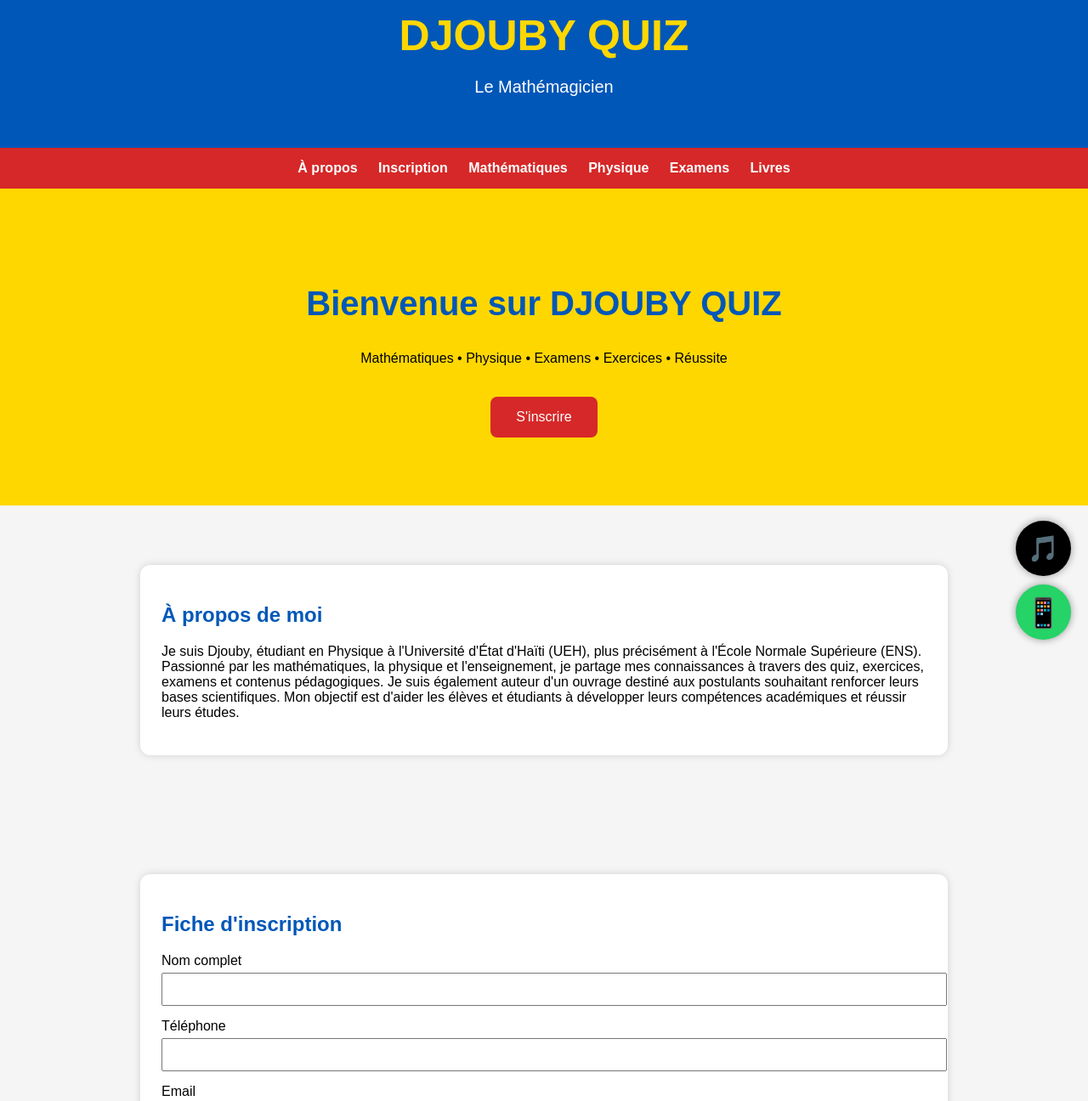
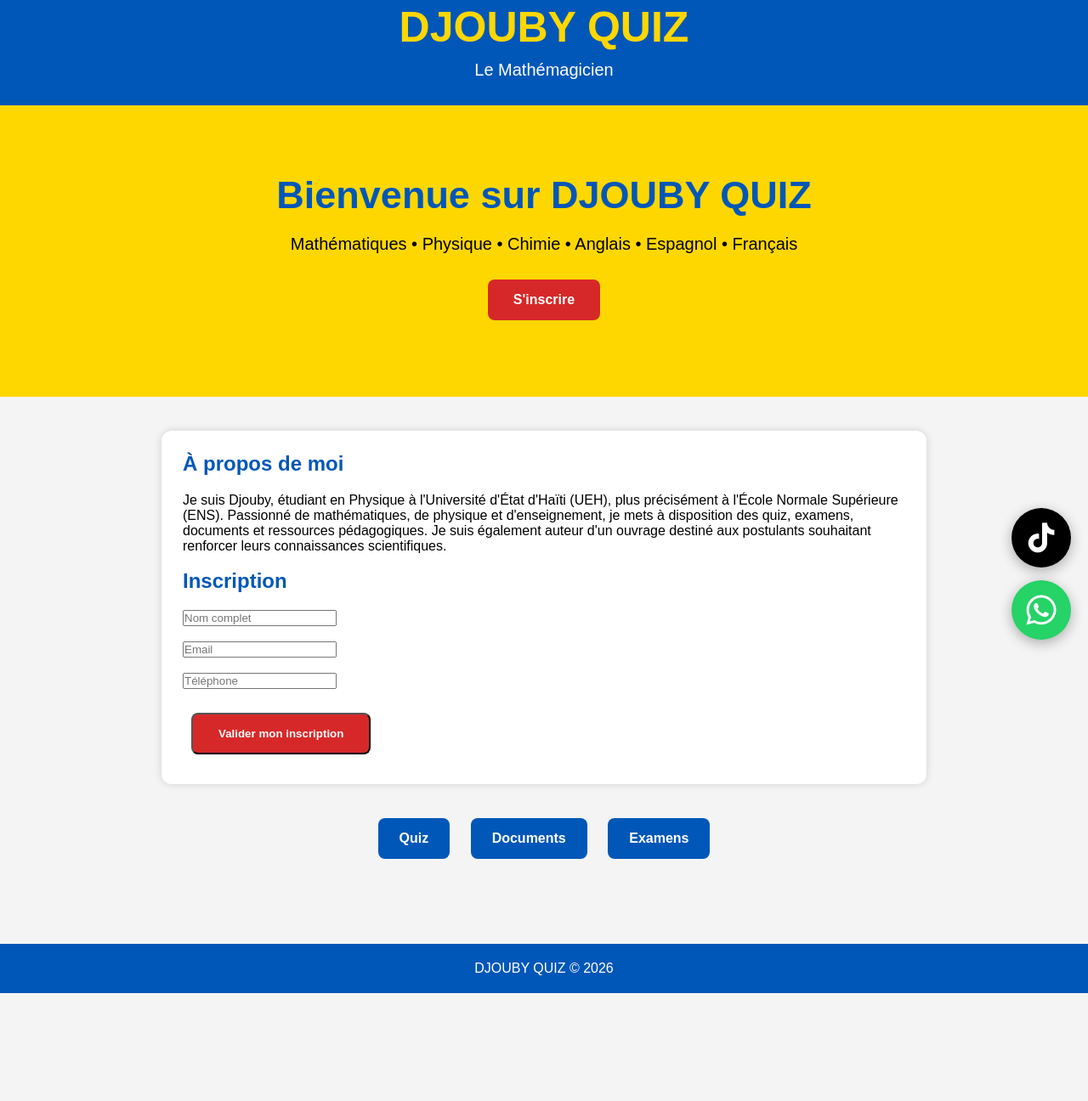
Before and after one commit to mdjouby509/djoubyquiz, a plain HTML site: page index.html in a window 1280 px wide. Shown: the part 27-1323 px from the top of the page at 85% size. After the commit the page ends 1196 px from the top, so only its background shows below. Drawn offline with Linux system fonts and the light colour scheme.

Commit message:
Update index.html

```diff
--- a/index.html
+++ b/index.html
@@ -3,25 +3,29 @@
 <head>
 <meta charset="UTF-8">
 <meta name="viewport" content="width=device-width, initial-scale=1.0">
+
 <title>DJOUBY QUIZ</title>
+
+<link rel="stylesheet" href="https://cdnjs.cloudflare.com/ajax/libs/font-awesome/6.5.1/css/all.min.css">
 
 <style>
 
-html{
-scroll-behavior:smooth;
+*{
+margin:0;
+padding:0;
+box-sizing:border-box;
+font-family:Arial,sans-serif;
 }
 
 body{
-margin:0;
-font-family:Arial,sans-serif;
-background:#f5f5f5;
+background:#f4f4f4;
 }
 
 header{
 background:#0057B8;
+padding:30px;
+text-align:center;
 color:white;
-padding:40px 20px;
-text-align:center;
 }
 
 .logo{
@@ -31,23 +35,8 @@ color:#FFD700;
 }
 
 .slogan{
+margin-top:10px;
 font-size:20px;
-}
-
-nav{
-background:#D62828;
-text-align:center;
-padding:15px;
-position:sticky;
-top:0;
-z-index:100;
-}
-
-nav a{
-color:white;
-text-decoration:none;
-margin:10px;
-font-weight:bold;
 }
 
 .hero{
@@ -58,50 +47,94 @@ padding:80px 20px;
 
 .hero h1{
 color:#0057B8;
-font-size:40px;
+font-size:45px;
+margin-bottom:20px;
+}
+
+.hero p{
+font-size:20px;
+margin-bottom:20px;
 }
 
 .btn{
+display:inline-block;
 background:#D62828;
 color:white;
 padding:15px 30px;
+text-decoration:none;
 border-radius:8px;
-text-decoration:none;
-display:inline-block;
-margin-top:20px;
+margin:10px;
+font-weight:bold;
 }
 
 .section{
-padding:50px 15px;
+padding:40px 20px;
 }
 
 .card{
 background:white;
+padding:25px;
 max-width:900px;
-margin:20px auto;
-padding:25px;
+margin:auto;
 border-radius:12px;
 box-shadow:0 0 10px rgba(0,0,0,0.15);
 }
 
-h2{
+.card h2{
 color:#0057B8;
+margin-bottom:20px;
 }
 
-input, select{
-width:100%;
-padding:10px;
-margin-top:5px;
-margin-bottom:15px;
+.navigation{
+text-align:center;
+margin-top:30px;
 }
 
-button{
-background:#D62828;
+.navigation a{
+display:inline-block;
+background:#0057B8;
 color:white;
-border:none;
-padding:12px 20px;
-border-radius:6px;
-cursor:pointer;
+padding:15px 25px;
+margin:10px;
+text-decoration:none;
+border-radius:8px;
+font-weight:bold;
+}
+
+.whatsapp{
+position:fixed;
+bottom:20px;
+right:20px;
+width:70px;
+height:70px;
+background:#25D366;
+border-radius:50%;
+display:flex;
+justify-content:center;
+align-items:center;
+color:white;
+font-size:40px;
+text-decoration:none;
+z-index:999;
+box-shadow:0 4px 15px rgba(0,0,0,0.3);
+}
+
+.tiktok{
+position:fixed;
+bottom:105px;
+right:20px;
+width:70px;
+height:70px;
+background:black;
+border-radius:50%;
+display:flex;
+justify-content:center;
+align-items:center;
+color:white;
+font-size:35px;
+text-decoration:none;
+z-index:999;
+box-shadow:0 4px 15px rgba(0,0,0,0.3);
 }
 
 footer{
@@ -109,42 +142,7 @@ background:#0057B8;
 color:white;
 text-align:center;
 padding:20px;
-margin-top:30px;
-}
-
-.whatsapp{
-position:fixed;
-bottom:20px;
-right:20px;
-width:65px;
-height:65px;
-background:#25D366;
-border-radius:50%;
-display:flex;
-justify-content:center;
-align-items:center;
-font-size:34px;
-text-decoration:none;
-box-shadow:0 0 10px rgba(0,0,0,0.4);
-z-index:999;
-}
-
-.tiktok{
-position:fixed;
-bottom:95px;
-right:20px;
-width:65px;
-height:65px;
-background:black;
-color:white;
-border-radius:50%;
-display:flex;
-justify-content:center;
-align-items:center;
-font-size:30px;
-text-decoration:none;
-box-shadow:0 0 10px rgba(0,0,0,0.4);
-z-index:999;
+margin-top:50px;
 }
 
 </style>
@@ -154,43 +152,33 @@ z-index:999;
 
 <header>
 
-<div class="logo">DJOUBY QUIZ</div>
+<div class="logo">
+DJOUBY QUIZ
+</div>
 
-<p class="slogan">Le Mathémagicien</p>
+<div class="slogan">
+Le Mathémagicien
+</div>
 
 </header>
 
-<nav>
+<div class="hero">
 
-<a href="#apropos">À propos</a>
-
-<a href="#inscription">Inscription</a>
-
-<a href="#maths">Mathématiques</a>
-
-<a href="#physique">Physique</a>
-
-<a href="#examens">Examens</a>
-
-<a href="#livres">Livres</a>
-
-</nav>
-
-<section class="hero">
-
-<h1>Bienvenue sur DJOUBY QUIZ</h1>
+<h1>
+Bienvenue sur DJOUBY QUIZ
+</h1>
 
 <p>
-Mathématiques • Physique • Examens • Exercices • Réussite
+Mathématiques • Physique • Chimie • Anglais • Espagnol • Français
 </p>
 
 <a href="#inscription" class="btn">
 S'inscrire
 </a>
 
-</section>
+</div>
 
-<section id="apropos" class="section">
+<section id="inscription" class="section">
 
 <div class="card">
 
@@ -200,130 +188,45 @@ S'inscrire
 
 Je suis Djouby, étudiant en Physique à l'Université d'État d'Haïti (UEH), plus précisément à l'École Normale Supérieure (ENS).
 
-Passionné par les mathématiques, la physique et l'enseignement, je partage mes connaissances à travers des quiz, exercices, examens et contenus pédagogiques.
+Passionné de mathématiques, de physique et d'enseignement, je mets à disposition des quiz, examens, documents et ressources pédagogiques.
 
-Je suis également auteur d'un ouvrage destiné aux postulants souhaitant renforcer leurs bases scientifiques.
-
-Mon objectif est d'aider les élèves et étudiants à développer leurs compétences académiques et réussir leurs études.
+Je suis également auteur d'un ouvrage destiné aux postulants souhaitant renforcer leurs connaissances scientifiques.
 
 </p>
 
-</div>
+<br>
 
-</section>
-
-<section id="inscription" class="section">
-
-<div class="card">
-
-<h2>Fiche d'inscription</h2>
+<h2>Inscription</h2>
 
 <form>
 
-<label>Nom complet</label>
-<input type="text">
+<input type="text" placeholder="Nom complet"><br><br>
 
-<label>Téléphone</label>
-<input type="text">
+<input type="email" placeholder="Email"><br><br>
 
-<label>Email</label>
-<input type="email">
+<input type="text" placeholder="Téléphone"><br><br>
 
-<label>Niveau d'étude</label>
-<input type="text">
-
-<label>Matière choisie</label>
-
-<select>
-<option>Mathématiques</option>
-<option>Physique</option>
-</select>
-
-<button type="submit">
-S'inscrire
+<button class="btn" type="submit">
+Valider mon inscription
 </button>
 
 </form>
 
 </div>
 
-</section>
+<div class="navigation">
 
-<section id="maths" class="section">
+<a href="quiz.html">
+Quiz
+</a>
 
-<div class="card">
+<a href="documents.html">
+Documents
+</a>
 
-<h2>Quiz de Mathématiques</h2>
-
-<p><b>Question 1 :</b> Combien vaut 2² + 3² ?</p>
-
-<input type="radio">10<br>
-<input type="radio">13<br>
-<input type="radio">15<br>
-
-<br>
-
-<p><b>Question 2 :</b> Combien vaut √25 ?</p>
-
-<input type="radio">4<br>
-<input type="radio">5<br>
-<input type="radio">6<br>
-
-</div>
-
-</section>
-
-<section id="physique" class="section">
-
-<div class="card">
-
-<h2>Quiz de Physique</h2>
-
-<p><b>Question 1 :</b> Unité de la force ?</p>
-
-<input type="radio"> Joule<br>
-<input type="radio"> Watt<br>
-<input type="radio"> Newton<br>
-
-<br>
-
-<p><b>Question 2 :</b> Vitesse de la lumière ?</p>
-
-<input type="radio">300 km/s<br>
-<input type="radio">30000 km/s<br>
-<input type="radio">300000 km/s<br>
-
-</div>
-
-</section>
-
-<section id="examens" class="section">
-
-<div class="card">
-
-<h2>Partie Examens</h2>
-
-<p>
-
-Vous pourrez bientôt passer des examens de mathématiques et de physique directement sur cette plateforme.
-
-</p>
-
-</div>
-
-</section>
-
-<section id="livres" class="section">
-
-<div class="card">
-
-<h2>Mes Livres</h2>
-
-<p>
-
-Retrouvez ici mes ouvrages, exercices et documents destinés aux postulants ainsi qu'aux étudiants.
-
-</p>
+<a href="examens.html">
+Examens
+</a>
 
 </div>
 
@@ -331,13 +234,27 @@ Retrouvez ici mes ouvrages, exercices et documents destinés aux postulants ains
 
 <footer>
 
-DJOUBY QUIZ | Djouby Le Mathémagicien
+DJOUBY QUIZ © 2026
 
 </footer>
 
-<a class="whatsapp" href="https://wa.me/50947052718">📱</a>
+<a
+class="whatsapp"
+href="https://wa.me/50947052718"
+target="_blank">
 
-<a class="tiktok" href="https://www.tiktok.com/@mathemagicien509">🎵</a>
+<i class="fab fa-whatsapp"></i>
+
+</a>
+
+<a
+class="tiktok"
+href="https://www.tiktok.com"
+target="_blank">
+
+<i class="fab fa-tiktok"></i>
+
+</a>
 
 </body>
 </html>
```
